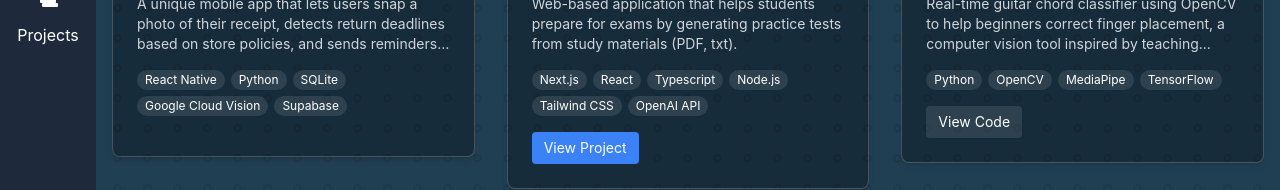
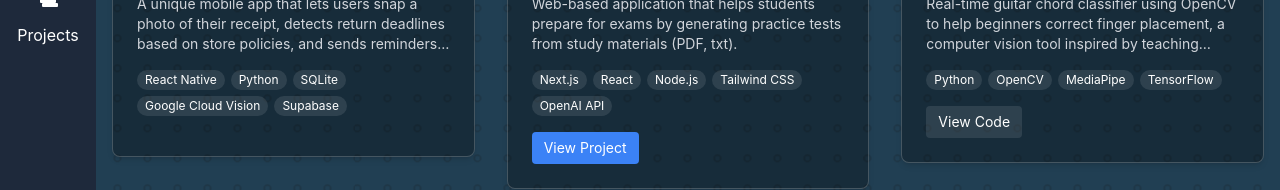
Before and after one commit to AmirK2004/Portfolio, a React (Create React App) app: page /projects in a window 1280 px wide. Shown: the part 451-641 px from the top of the page. Built offline with nearby package versions, Linux system fonts and the light colour scheme.

Commit message:
Fix project formatting

```diff
--- a/src/pages/Projects.jsx
+++ b/src/pages/Projects.jsx
@@ -20,7 +20,7 @@ const Projects = () => {
       title: 'PrepMaster',
       description: 'Web-based application that helps students prepare for exams by generating practice tests from study materials (PDF, txt).',
       imageUrl: PrepMe,
-      technologies: ['Next.js', 'React', 'Typescript', 'Node.js', 'Tailwind CSS', 'OpenAI API'],
+      technologies: ['Next.js', 'React', 'Node.js', 'Tailwind CSS', 'OpenAI API'],
       demoLink: 'https://prepmaster.io'
     },
     {
```
